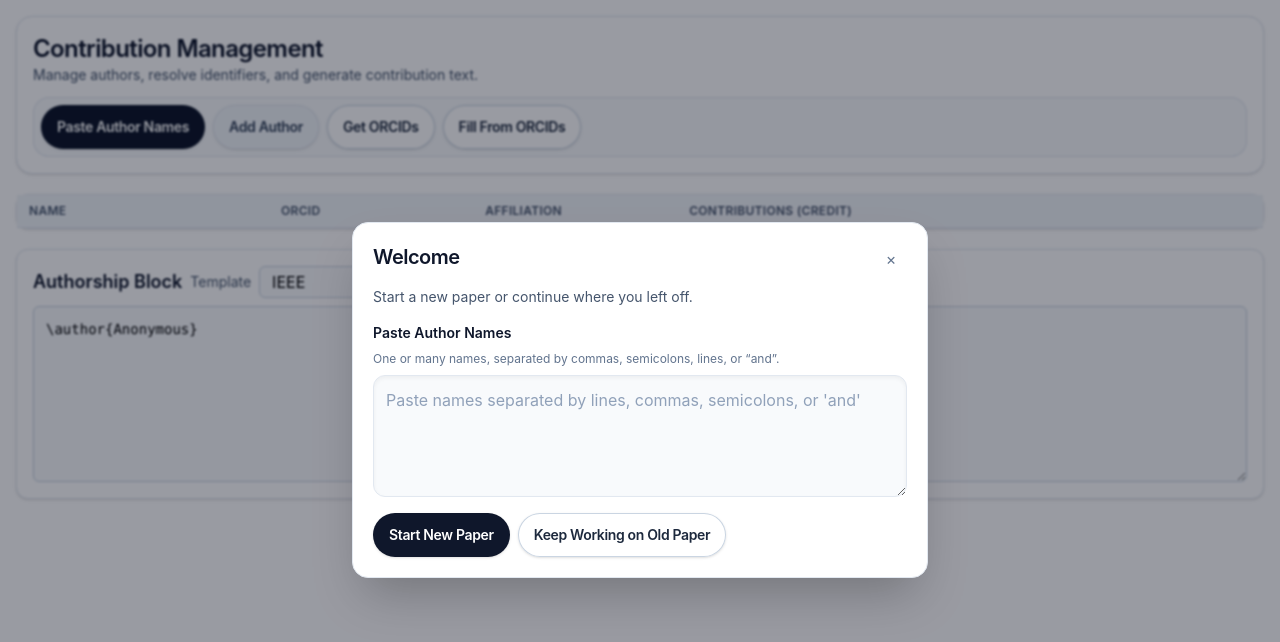
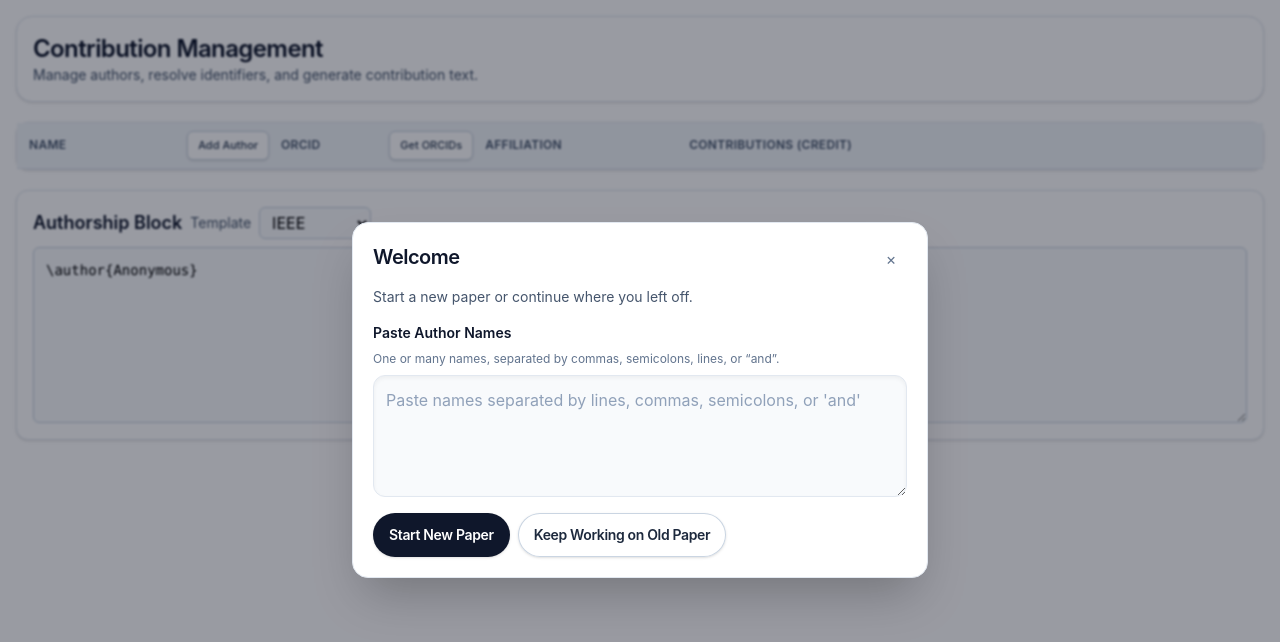
Before and after one commit to mcnuttandrew/contrib-builder, a Svelte app: page / in a window 1280 px wide. Shown: the top 642 px of the page. Built offline with nearby package versions, Linux system fonts and the light colour scheme.

Commit message:
styling buttons

```diff
--- a/src/App.svelte
+++ b/src/App.svelte
@@ -17,6 +17,9 @@
   const controlButtonAccent = `${controlButtonBase} bg-white text-slate-800 ring-1 ring-inset ring-slate-300 hover:bg-slate-50`;
   const controlButtonIndigo = `${controlButtonBase} bg-white text-slate-800 ring-1 ring-inset ring-slate-300 hover:bg-slate-50`;
   const controlButtonSubtle = `${controlButtonBase} bg-slate-100 text-slate-700 ring-1 ring-inset ring-slate-200 hover:bg-slate-200`;
+  const headerActionButtonBase =
+    "inline-flex min-h-0 items-center justify-center rounded-md border border-slate-300 bg-white px-2.5 py-1.5 text-[11px] font-medium normal-case tracking-normal text-slate-700 shadow-sm transition-colors hover:border-slate-400 hover:bg-slate-50 focus:outline-none focus:ring-2 focus:ring-slate-400 focus:ring-offset-2 cursor-pointer disabled:pointer-events-none disabled:opacity-50";
+  const headerActionButtonMuted = `${headerActionButtonBase} bg-slate-200/70 text-slate-700 border-slate-200 hover:bg-slate-200 hover:border-slate-300`;
 
   function applyAuthorDump(names: string[]) {
     store.setAuthorsFromNames(names);
@@ -87,22 +90,25 @@
           Manage authors, resolve identifiers, and generate contribution text.
         </p>
       </div>
+    </div>
+  </div>
 
+  <div class="rounded-xl border border-slate-200 bg-white shadow-sm">
     <div
-        class="flex flex-nowrap gap-2 overflow-x-auto rounded-2xl bg-slate-50 p-2 ring-1 ring-inset ring-slate-200"
+      class="hidden items-center gap-3 border-b border-slate-200 bg-slate-100 px-3 py-2 text-xs font-semibold uppercase tracking-wide text-slate-600 md:grid author-table-cols"
     >
-        <PasteAuthorNames
-          buttonClass={controlButtonPrimary}
-          onApply={applyAuthorDump}
-        />
+      <div class="flex min-w-0 items-center justify-between gap-2">
+        <div class="truncate">Name</div>
 
         <button
-          class={`${controlButtonSubtle} shrink-0`}
+          class={`${headerActionButtonMuted} shrink-0`}
           onclick={() => store.addAuthor()}>Add Author</button
         >
-
+      </div>
+      <div class="flex min-w-0 items-center justify-between gap-2">
+        <div class="truncate">ORCID</div>
         <button
-          class={`${controlButtonAccent} shrink-0`}
+          class={`${headerActionButtonBase} shrink-0`}
           onclick={() => {
             $store.authors.forEach((author, idx) => {
               getORCID(author.name).then((orcid) => {
@@ -113,9 +119,12 @@
             });
           }}>Get ORCIDs</button
         >
-
+      </div>
+      <div class="flex min-w-0 items-center justify-between gap-2">
+        <div class="truncate">Affiliation</div>
+        {#if $store.authors.some((author) => typeof author.orcid === "string")}
           <button
-          class={`${controlButtonIndigo} shrink-0`}
+            class={`${headerActionButtonBase} shrink-0`}
             onclick={() => {
               $store.authors.forEach((author, idx) => {
                 if (!author.orcid || Array.isArray(author.orcid)) {
@@ -142,17 +151,8 @@
               });
             }}>Fill From ORCIDs</button
           >
+        {/if}
       </div>
-    </div>
-  </div>
-
-  <div class="rounded-xl border border-slate-200 bg-white shadow-sm">
-    <div
-      class="hidden items-center gap-3 border-b border-slate-200 bg-slate-100 px-3 py-2 text-xs font-semibold uppercase tracking-wide text-slate-600 md:grid author-table-cols"
-    >
-      <div>Name</div>
-      <div>ORCID</div>
-      <div>Affiliation</div>
       <div>Contributions (CRediT)</div>
     </div>
     {#each $store.authors as author, idx}
```
Lines whose indentation alone changed are shown as unchanged.
